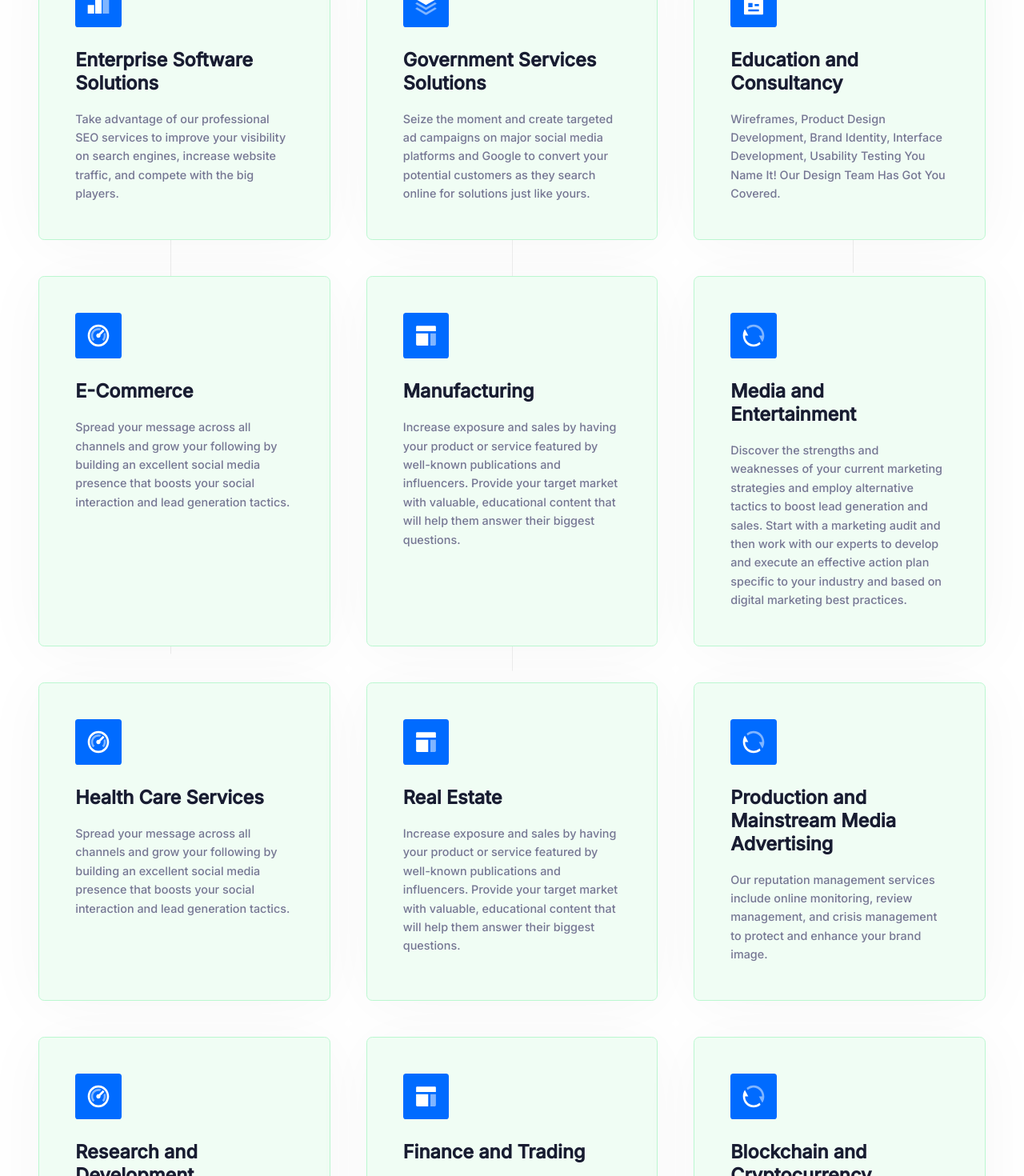
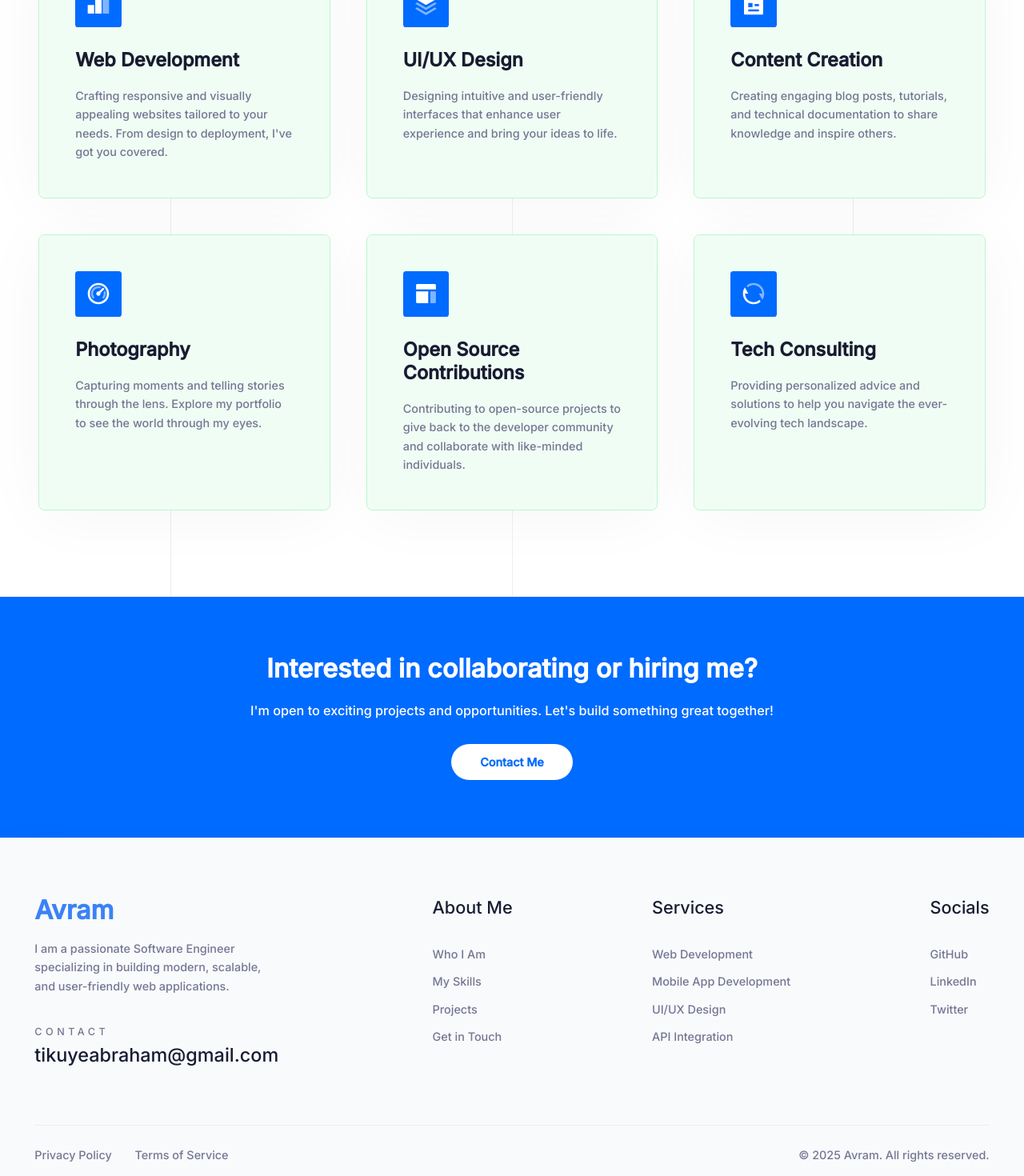
Before and after one commit to abrahamt17/avramprofile, a Next.js app: page /Solutions in a window 1280 px wide. Shown: the part 740-2210 px from the top of the page at 80% size. Built offline with nearby package versions, Linux system fonts and the light colour scheme.

Commit message:
new changes

```diff
--- a/components/Footer/index.tsx
+++ b/components/Footer/index.tsx
@@ -45,10 +45,10 @@ const Footer = () => {
                   Contact
                 </p>
                 <a
-                  href="mailto:avram@example.com"
+                  href="mailto:tikuyeabraham@gmail.com"
                   className="text-itemtitle font-medium text-black dark:text-white"
                 >
-                  avram@example.com
+                  tikuyeabraham@gmail.com
                 </a>
               </motion.div>
 
--- a/components/Products/index.tsx
+++ b/components/Products/index.tsx
@@ -25,7 +25,7 @@ const Feature = () => {
                 title: "TRIVIUM PRODUCTS",
                 subtitle:
                   "Get Lifetime Access To Our Flagship Products For Free For Your Business",
-                description: `We believe in providing our clients with the best tools to succeed. That's why we're excited to offer lifetime access to our powerful AI powered marketing  product that we use for internal operations in our team, Optimetrics.ai, and other helpful digital products for free to all our clients who choose to work with us.`,
+                description: `I believe in providing our clients with the best tools to succeed. That's why we're excited to offer lifetime access to our powerful AI powered marketing  product that we use for internal operations in our team, Optimetrics.ai, and other helpful digital products for free to all our clients who choose to work with us.`,
               }}
             />
           </div>
--- a/components/Testimonial/index.tsx
+++ b/components/Testimonial/index.tsx
@@ -11,17 +11,17 @@ const testimonials = [
     image: "/images/testimonial/yodahe.jpg",
   },
   {
-    name: "John Smith",
+    name: "Selamawit Reta",
     role: "Software Project Management | Product Management | Digital ID | ",
     feedback:
       "as an intern at our company, Abraham has demonstrated outstanding skills in web development and a strong commitment to learning and growth. his dedication to mastering new concepts and applying them effiectively highlights his potential to excel as a project manager.",
     image: "/images/testimonial/selam.jpg",
   },
   {
-    name: "Emily Johnson",
+    name: "Abc",
     role: "Client",
     feedback:
-      "The application developed exceeded our expectations. Highly recommend [Your Name] for any software development needs.",
+      "waiting...tiktak.",
     image: "/images/testimonial/avram.jpg",
   },
 ];
--- a/components/solutions/featuresData.tsx
+++ b/components/solutions/featuresData.tsx
@@ -4,85 +4,43 @@ export const featuresData: Feature[] = [
   {
     id: 1,
     icon: "/images/icon/icon-01.svg",
-    title: "Enterprise Software Solutions",
+    title: "Web Development",
     description:
-      " Take advantage of our professional SEO services to improve your visibility on search engines, increase website traffic, and compete with the big players. ",
+      "Crafting responsive and visually appealing websites tailored to your needs. From design to deployment, I've got you covered.",
   },
   {
     id: 2,
     icon: "/images/icon/icon-02.svg",
-    title: "Government Services Solutions",
+    title: "UI/UX Design",
     description:
-      "Seize the moment and create targeted ad campaigns on major social media platforms and Google to convert your potential customers as they search online for solutions just like yours.",
+      "Designing intuitive and user-friendly interfaces that enhance user experience and bring your ideas to life.",
   },
   {
     id: 3,
     icon: "/images/icon/icon-03.svg",
-    title: "Education and Consultancy",
+    title: "Content Creation",
     description:
-      "Wireframes, Product Design Development, Brand Identity, Interface Development, Usability Testing You Name It! Our Design Team Has Got You Covered.",
+      "Creating engaging blog posts, tutorials, and technical documentation to share knowledge and inspire others.",
   },
   {
     id: 4,
     icon: "/images/icon/icon-04.svg",
-    title: "E-Commerce",
+    title: "Photography",
     description:
-      " Spread your message across all channels and grow your following by building an excellent social media presence that boosts your social interaction and lead generation tactics.",
+      "Capturing moments and telling stories through the lens. Explore my portfolio to see the world through my eyes.",
   },
   {
     id: 5,
     icon: "/images/icon/icon-05.svg",
-    title: "Manufacturing",
+    title: "Open Source Contributions",
     description:
-      "Increase exposure and sales by having your product or service featured by well-known publications and influencers. Provide your target market with valuable, educational content that will help them answer their biggest questions.",
+      "Contributing to open-source projects to give back to the developer community and collaborate with like-minded individuals.",
   },
   {
     id: 6,
     icon: "/images/icon/icon-06.svg",
-    title: "Media and Entertainment",
+    title: "Tech Consulting",
     description:
-      "Discover the strengths and weaknesses of your current marketing strategies and employ alternative tactics to boost lead generation and sales. Start with a marketing audit and then work with our experts to develop and execute an effective action plan specific to your industry and based on digital marketing best practices.",
-  },
-  {
-    id: 4,
-    icon: "/images/icon/icon-04.svg",
-    title: "Health Care Services",
-    description:
-      " Spread your message across all channels and grow your following by building an excellent social media presence that boosts your social interaction and lead generation tactics.",
-  },
-  {
-    id: 5,
-    icon: "/images/icon/icon-05.svg",
-    title: "Real Estate",
-    description:
-      "Increase exposure and sales by having your product or service featured by well-known publications and influencers. Provide your target market with valuable, educational content that will help them answer their biggest questions.",
-  },
-  {
-    id: 6,
-    icon: "/images/icon/icon-06.svg",
-    title: "Production and Mainstream Media Advertising",
-    description:
-      "Our reputation management services include online monitoring, review management, and crisis management to protect and enhance your brand image.",
-  },
-  {
-    id: 4,
-    icon: "/images/icon/icon-04.svg",
-    title: "Research and Development",
-    description:
-      " Spread your message across all channels and grow your following by building an excellent social media presence that boosts your social interaction and lead generation tactics.",
-  },
-  {
-    id: 5,
-    icon: "/images/icon/icon-05.svg",
-    title: "Finance and Trading",
-    description:
-      "Increase exposure and sales by having your product or service featured by well-known publications and influencers. Provide your target market with valuable, educational content that will help them answer their biggest questions.",
-  },
-  {
-    id: 6,
-    icon: "/images/icon/icon-06.svg",
-    title: "Blockchain and Cryptocurrency",
-    description:
-      "Our reputation management services include online monitoring, review management, and crisis management to protect and enhance your brand image.",
+      "Providing personalized advice and solutions to help you navigate the ever-evolving tech landscape.",
   },
 ];
```
